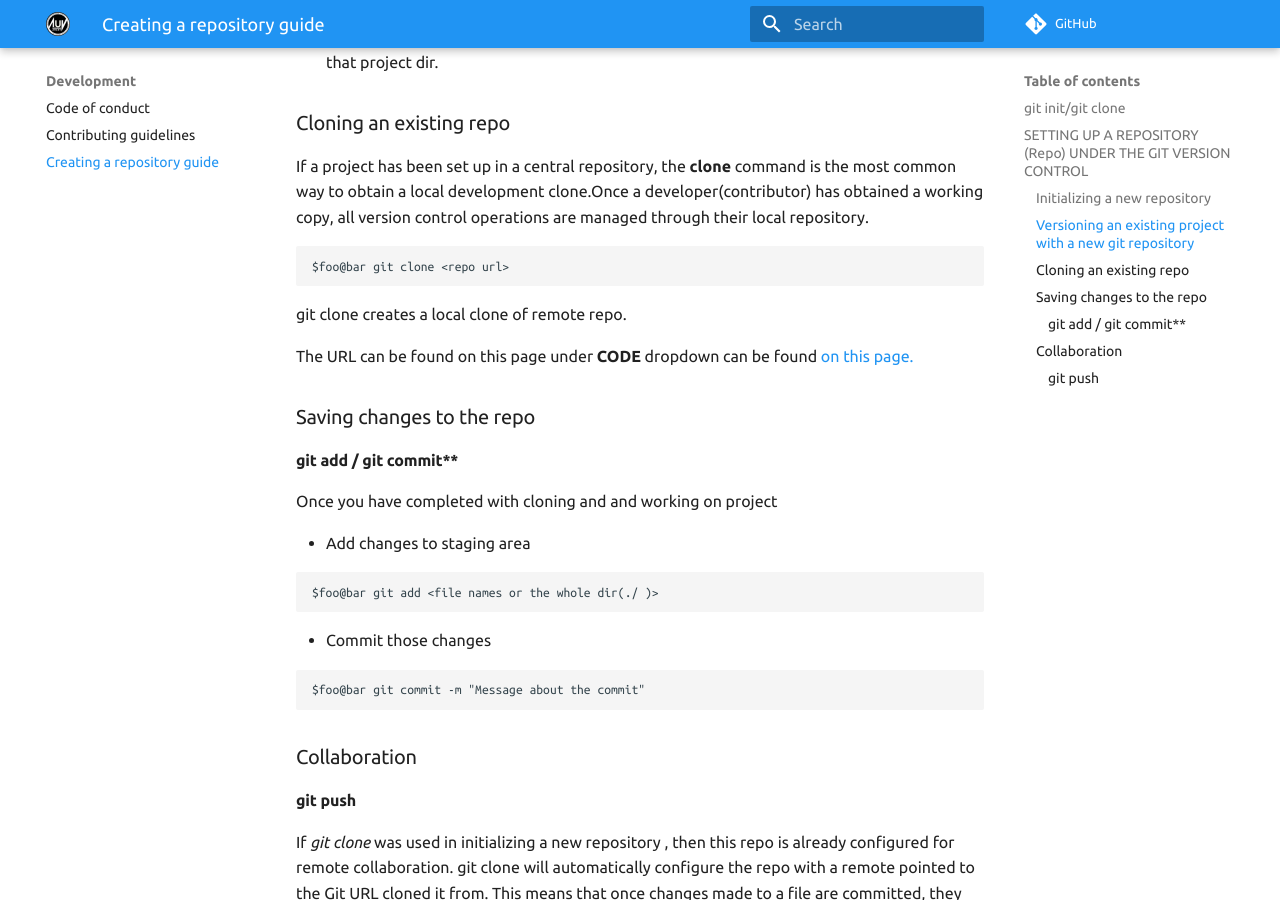
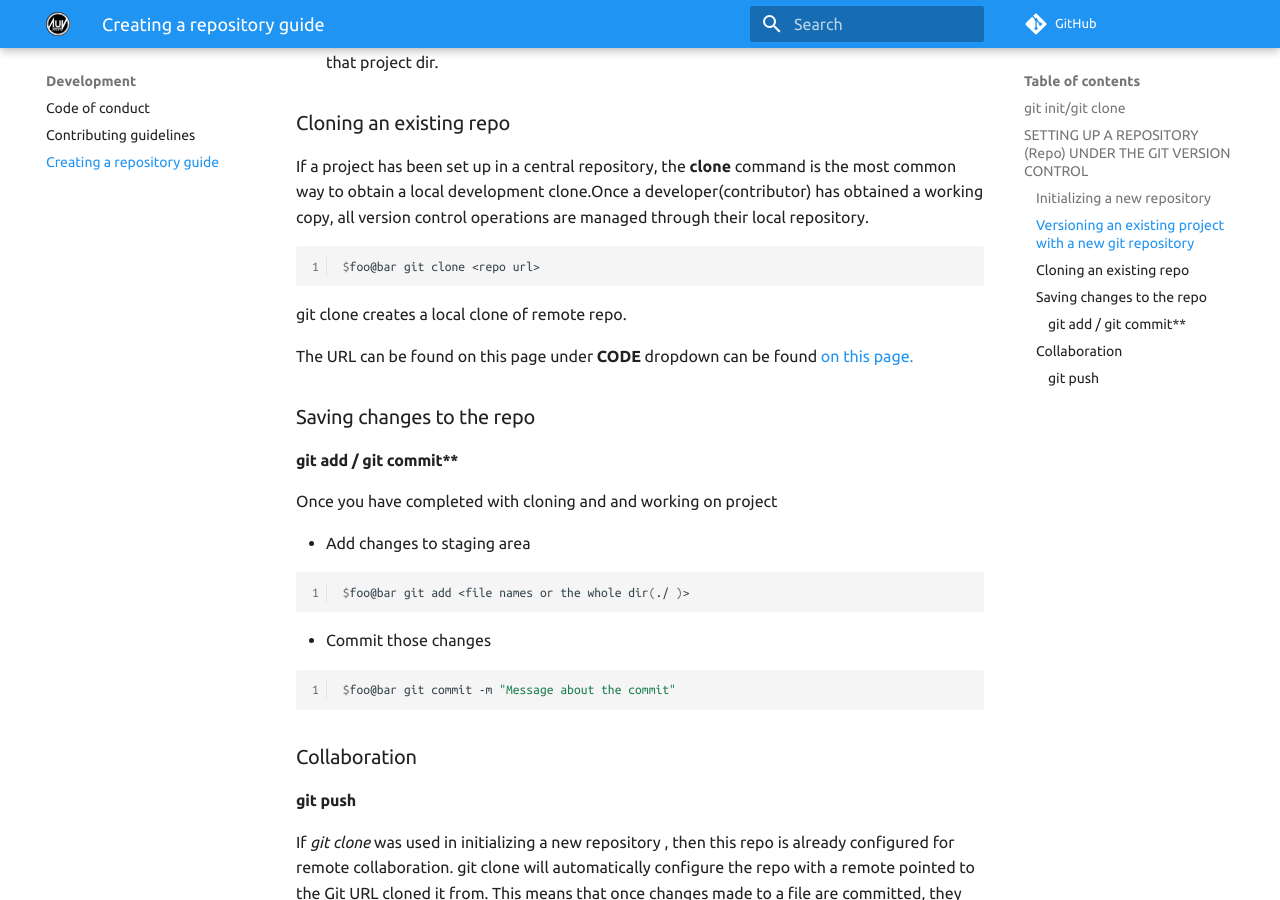
Before and after one commit to auvzhcet/Documentation, an MkDocs documentation site: the page built from docs/Development/Creating_a_Repository_guide.md, in a window 1280 px wide and 900 px high, scrolled down 765 px. Built offline with MkDocs 1.6.1 and Material for MkDocs 9.7.7, drawn with Linux system fonts in a browser that asks for light colours; comment, search, counter and statistics services are not loaded; part of the change alters nothing that is shown.

```diff
--- a/mkdocs.yml
+++ b/mkdocs.yml
@@ -82,6 +82,9 @@ repo_url: https://github.com/auvzhcet/Documentation
 edit_uri: ""
 
 markdown_extensions:
+  - admonition
+  - codehilite:
+      linenums: true
   - toc:
       permalink: "#"
 
```
